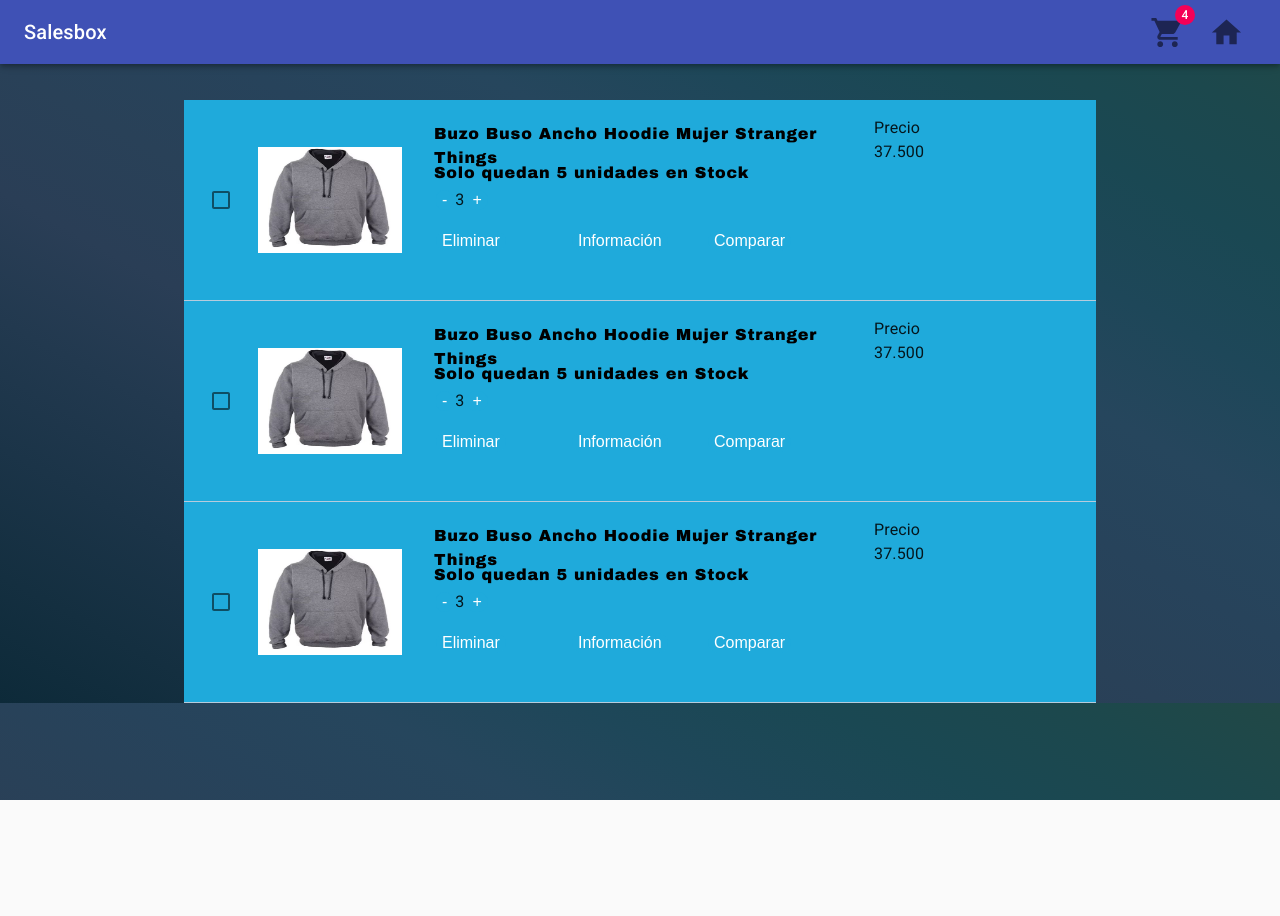
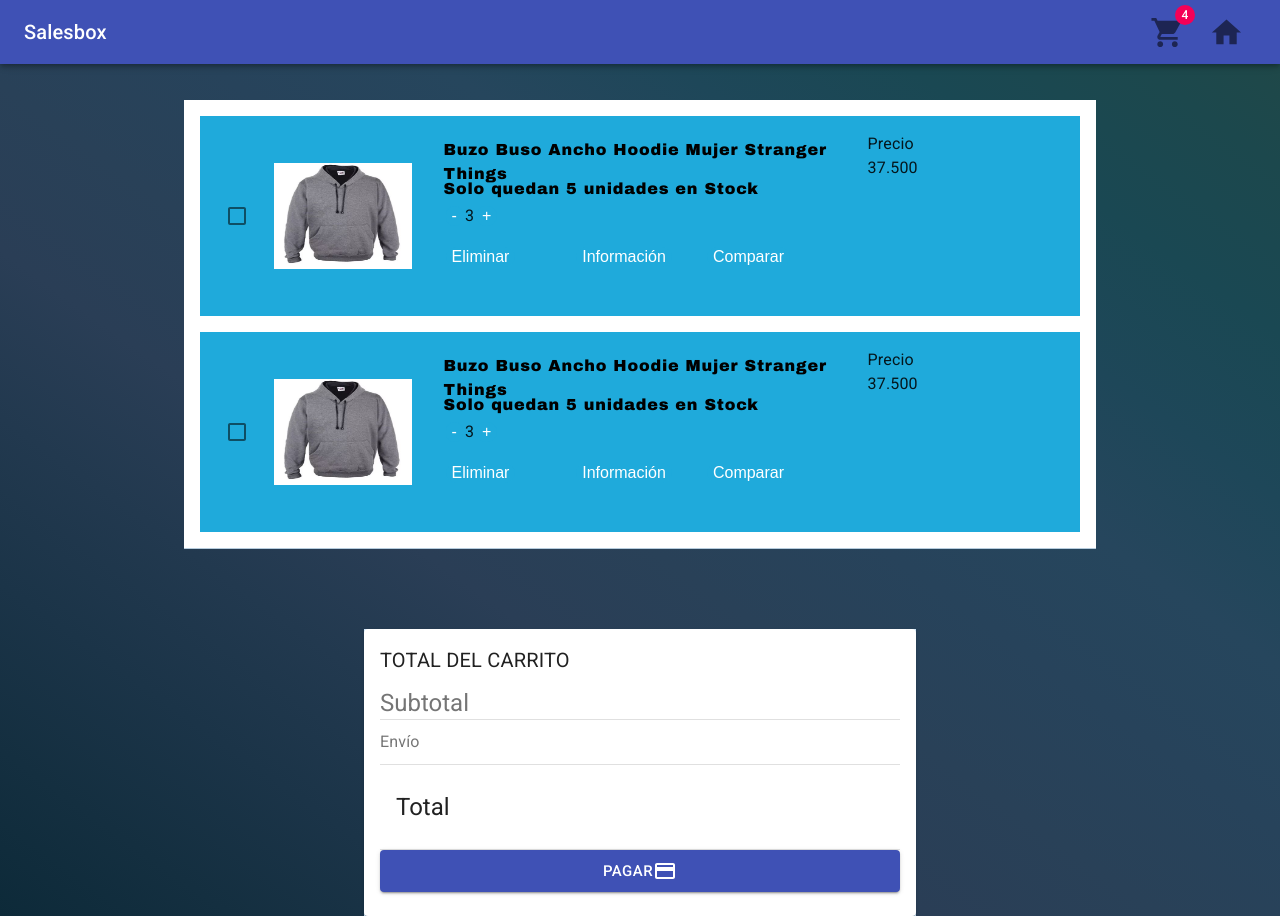
Before and after one commit to AlphaIETI/salesbox, a React (Create React App) app: page /shopcar in a window 1280 px wide. Before the commit the page ends 800 px from the top, so only its background shows below. Built offline with nearby package versions, Linux system fonts and the light colour scheme.

Commit message:
pagos de carrito

```diff
--- a/src/components/Carrito/Carrito.js
+++ b/src/components/Carrito/Carrito.js
@@ -5,6 +5,7 @@
 import ListaCarrito from "./ListaCarrito";
 import GeneralAppBar from "./GeneralAppBar";
 import Divider from '@material-ui/core/Divider';
+import PriceTotal from './PriceTotal';
 
 export default function Carrito(){
     return(
@@ -16,13 +17,18 @@
             <br/>
             <br/>
             <Container maxWidth="md">
-                <Typography component="div" style={{ backgroundColor: '#cfe8fc', height: '100%' }}>
+                <Typography component="div" style={{ backgroundColor: '#cfe8fc', height: '100hv' }}>
                     <ListaCarrito/>
                     <Divider />
-                    <ListaCarrito/>
-                    <Divider />
-                    <ListaCarrito/>
-                    <Divider />
+                </Typography>
+            </Container>
+            <br/>
+            <br/>
+            <br/>
+            <br/>
+            <Container maxWidth="sm">
+                <Typography component="div" style={{ backgroundColor: '#cfe8fc', height: '100hv' }}>
+                    <PriceTotal/>
                 </Typography>
             </Container>
         </React.Fragment>
--- a/src/components/Carrito/ListaCarrito.js
+++ b/src/components/Carrito/ListaCarrito.js
@@ -6,13 +6,27 @@
 import Checkbox from '@material-ui/core/Checkbox';
 import saco from '../../img/saco.jpg';
 import "./ListaCarrito.css";
-
+import { makeStyles } from '@material-ui/core/styles';
+import List from '@material-ui/core/List';
+import ListItem from '@material-ui/core/ListItem';
+import ListItemText from '@material-ui/core/ListItemText';
+import Divider from '@material-ui/core/Divider';
 
 
 
 export default function ListaCarrito(){
+    const useStyles = makeStyles((theme) => ({
+        root: {
+            width: '100%',
 
+            backgroundColor: theme.palette.background.paper,
+        },
+    }));
+    const classes = useStyles();
     return(
+
+        <List component="nav" className={classes.root} aria-label="mailbox folders">
+            <ListItem button>
                 <div className="tabla">
                     <div className="main">
                         <Checkbox color="default"></Checkbox>
@@ -61,7 +75,59 @@
                             37.500
                         </div>
                     </div>
+                </div>
+            </ListItem>
+            <ListItem button>
+                <div className="tabla">
+                    <div className="main">
+                        <Checkbox color="default"></Checkbox>
+                    </div>
+                    <div className="ImageColumn">
+                        <img src={saco} className="ima-dino"/>
+                    </div>
+                    <div className="DescriptionColumn">
+                        <div className="DescriptionColumnText" >
+                            Buzo Buso Ancho Hoodie Mujer Stranger Things
+                        </div>
+                        <div className="DescriptionColumnText">
+                            Solo quedan 5 unidades en Stock
+                        </div>
+                        <div className="DescriptionColumnCant">
+                            <div className="ItemColumn">
+                                <button className='button'>-</button>
+                                <label>3</label>
+                                <button className='button'>+</button>
+                            </div>
+                            <div className="ItemColumn">
 
                             </div>
+                            <div className="ItemColumn">
+
+                            </div>
+                        </div>
+                        <div className="DescriptionColumnItems">
+                            <div className="ItemColumn">
+                                <button className='button'>Eliminar</button>
+                            </div>
+                            <div className="ItemColumn">
+                                <button className='button'>Información</button>
+                            </div>
+                            <div className="ItemColumn">
+                                <button className='button'>Comparar</button>
+                            </div>
+                        </div>
+
+                    </div>
+                    <div className="PriceColumn">
+                        <div>
+                            Precio
+                        </div>
+                        <div>
+                            37.500
+                        </div>
+                    </div>
+                </div>
+            </ListItem>
+        </List>
     );
     }
--- /dev/null
+++ b/src/components/Carrito/PriceTotal.css
@@ -0,0 +1,15 @@
+.tablaPago {
+    display: flex;
+    align-items: center; /* Use another value to see the result */
+    width: 100%;
+    height: 100px;
+    background-color: #1faadb;
+    padding: 1em;
+}
+
+.DescriptionColumn{
+    background-color: #1faadb;
+    width: 50%;
+    height: 100%;
+    padding: 1em;
+}
--- /dev/null
+++ b/src/components/Carrito/PriceTotal.js
@@ -0,0 +1,67 @@
+import React from 'react';
+import "./PriceTotal.css";
+
+import CardContent from "@material-ui/core/CardContent";
+import Typography from "@material-ui/core/Typography";
+import CardActions from "@material-ui/core/CardActions";
+import Button from "@material-ui/core/Button";
+import Card from "@material-ui/core/Card";
+import makeStyles from "@material-ui/core/styles/makeStyles";
+import {Divider} from "@material-ui/core";
+import PaymentIcon from '@material-ui/icons/Payment';
+
+
+export default function PriceTotal(){
+
+    const useStyles = makeStyles({
+        root: {
+            minWidth: 275,
+        },
+        bullet: {
+            display: 'inline-block',
+            margin: '0 2px',
+            transform: 'scale(0.8)',
+        },
+        title: {
+            fontSize: 20,
+            marginBottom: 12,
+        },
+        pos: {
+            marginBottom: 10,
+            marginTop:10,
+        },
+
+    });
+    const classes = useStyles();
+    const bull = <span className={classes.bullet}>•</span>;
+    return(
+        <Card className={classes.root}>
+            <CardContent>
+                <Typography className={classes.title} gutterBottom  >
+                    TOTAL DEL CARRITO
+                </Typography>
+                <Typography variant="h5" component="h2" color="textSecondary" >
+                    Subtotal
+                </Typography>
+                <Divider/>
+                <Typography className={classes.pos} color="textSecondary">
+                    Envío
+                </Typography>
+                <Divider/>
+                <CardContent>
+                    <Typography className={classes.pos} variant="h5" component="p">
+                        Total
+                    </Typography>
+                </CardContent>
+
+                <Divider/>
+                <Typography variant="body2" component="p">
+                    <Button fullWidth='True' size="large" color="primary" variant="contained">
+                        PAGAR
+                        <PaymentIcon/>
+                    </Button>
+                </Typography>
+            </CardContent>
+        </Card>
+    );
+}
```
Also changed, not shown: src/components/Carrito/Favorites.js (added). Lines whose indentation alone changed are shown as unchanged.
